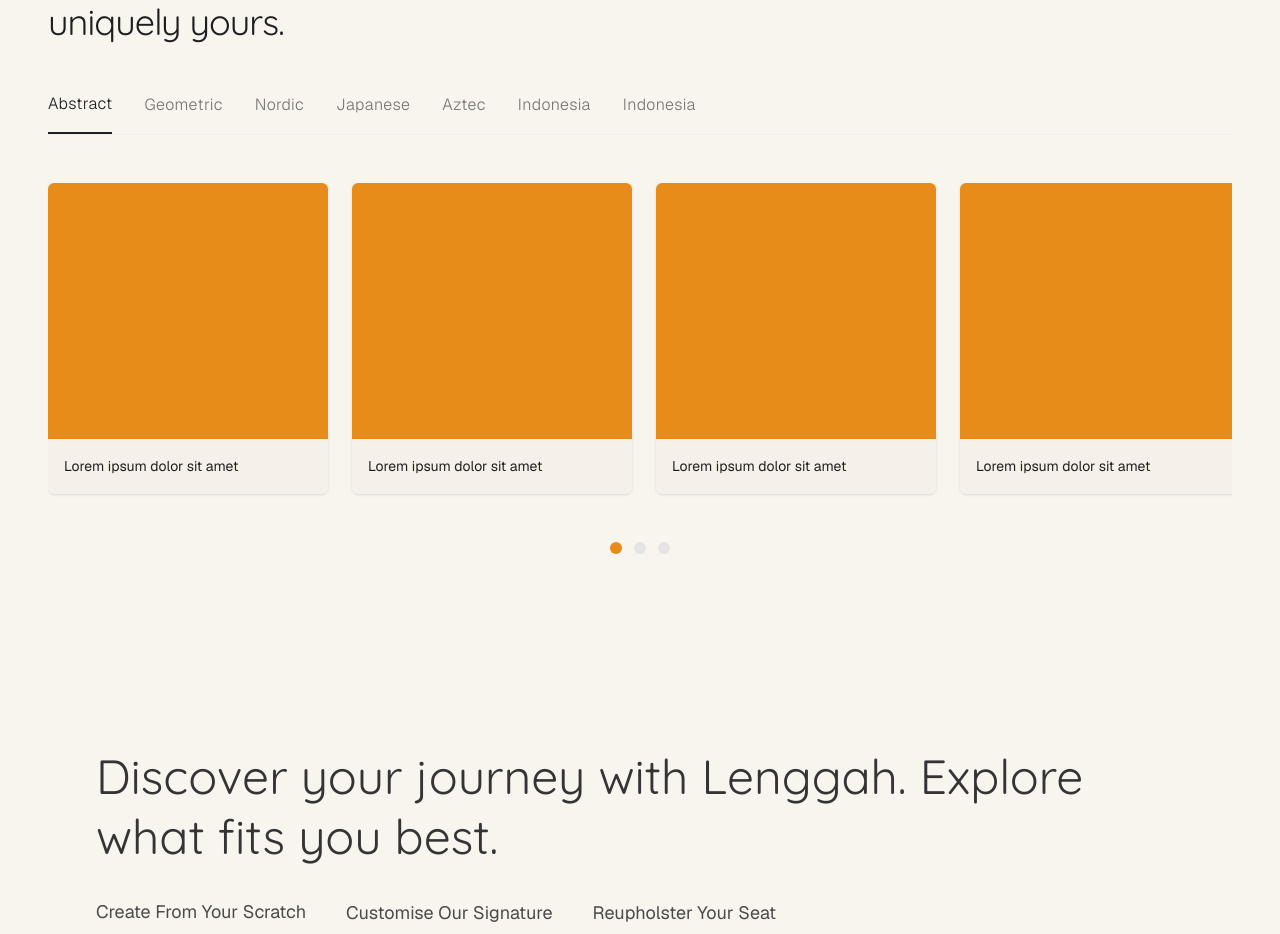
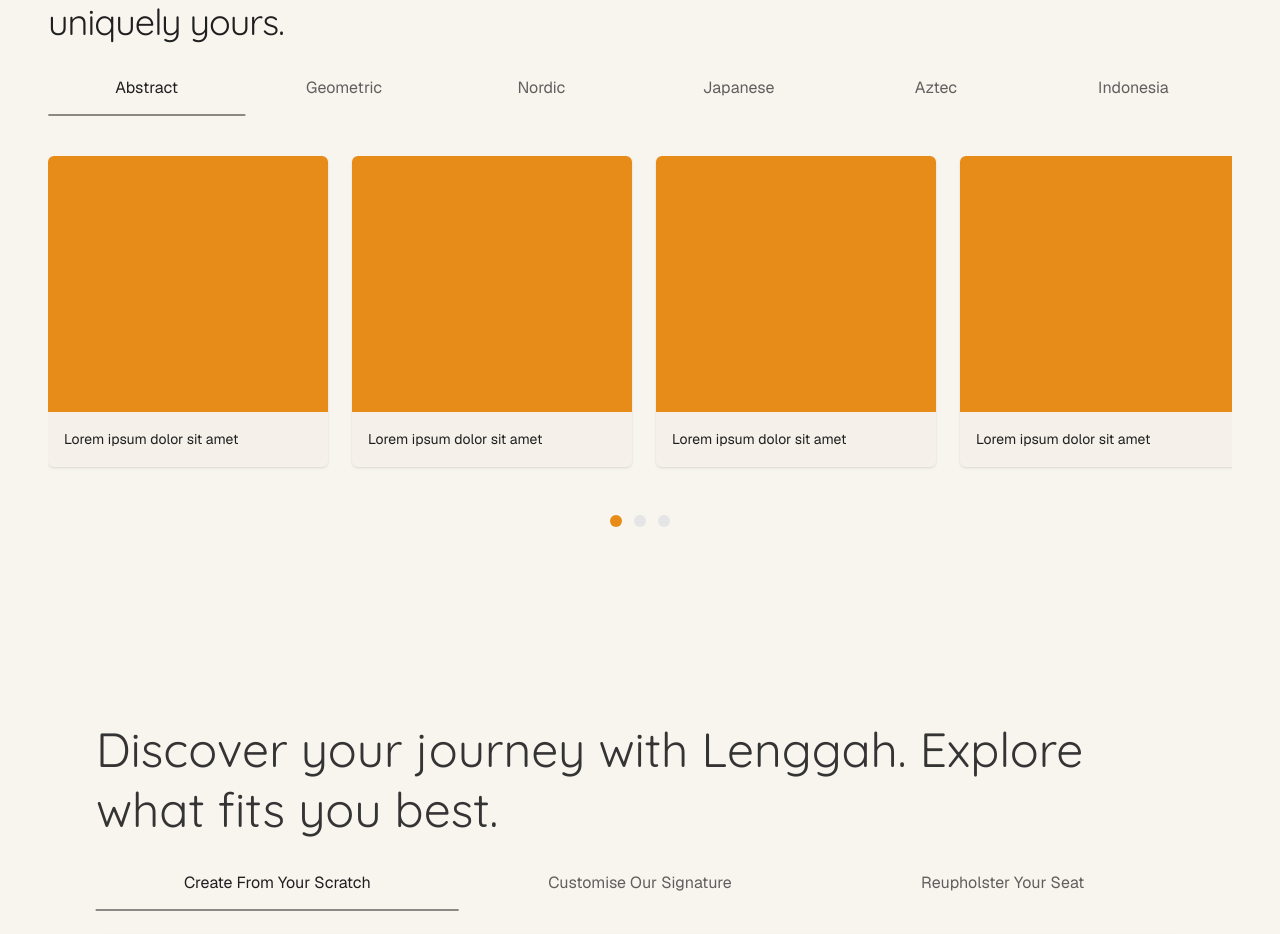
Before and after one commit to ArktikLabs/lenggah.com-v2, a Next.js app: page / in a window 1280 px wide. Shown: the part 1853-2787 px from the top of the page. Built offline with nearby package versions, Linux system fonts and the light colour scheme.

Commit message:
WIP: Fix tabbing

```diff
--- a/components/journey-section.tsx
+++ b/components/journey-section.tsx
@@ -1,9 +1,9 @@
-"use client"
+"use client";
 
 type Step = {
-  title: string
-  body: string
-}
+  title: string;
+  body: string;
+};
 
 const steps: Step[] = [
   {
@@ -18,9 +18,15 @@ const steps: Step[] = [
     title: "how to start designing",
     body: "Lorem ipsum dolor sit amet, consectetur adipiscing elit, sed do eiusmod tempor incididunt ut labore et dolore magna aliqua. Ut enim ad minim veniam, quis nostrud exercitation ullamco laboris nisi ut aliquip ex ea commodo consequat.",
   },
-]
+];
 
 export function JourneySection() {
+  const tabs = [
+    "Create From Your Scratch",
+    "Customise Our Signature",
+    "Reupholster Your Seat",
+  ];
+
   return (
     <section aria-labelledby="journey-title" className="py-16 md:py-24">
       <div className="mx-auto w-full max-w-6xl px-6 md:px-8">
@@ -33,22 +39,37 @@ export function JourneySection() {
           Discover your journey with Lenggah. Explore what fits you best.
         </h2>
 
-        {/* Tabs */}
-        <nav
-          aria-label="Journey options"
-          className="mt-8 flex flex-wrap items-center gap-10 text-base md:text-lg text-foreground/80"
-        >
-          <button className="pb-2 border-b-2 border-current" aria-current="page">
-            Create From Your Scratch
-          </button>
-          <button className="pb-2 hover:text-foreground">Customise Our Signature</button>
-          <button className="pb-2 hover:text-foreground">Reupholster Your Seat</button>
+        {/* Category tabs */}
+        <nav aria-label="Categories" className="mt-6 w-full">
+          <ul className="flex w-full flex-wrap items-center text-sm md:text-base text-brand-ink/70">
+            {tabs.map((c, idx) => (
+              <li key={c} className="relative flex-1 min-w-0">
+                <a
+                  href="#"
+                  className={`block w-full px-2 py-2 text-center hover:text-brand-ink ${
+                    idx === 0 ? "text-brand-ink" : ""
+                  }`}
+                >
+                  {c}
+                </a>
+                {idx === 0 && (
+                  <span
+                    aria-hidden="true"
+                    className="pointer-events-none absolute -bottom-2 left-1/2 h-[2px] w-full -translate-x-1/2 bg-brand-ink/50"
+                  />
+                )}
+              </li>
+            ))}
+          </ul>
         </nav>
 
         {/* List items */}
         <div className="mt-8 space-y-8 md:space-y-10">
           {steps.map((s, i) => (
-            <article key={i} className="rounded-lg border border-black/5 bg-background shadow-sm">
+            <article
+              key={i}
+              className="rounded-lg border border-black/5 bg-background shadow-sm"
+            >
               <div className="grid grid-cols-1 md:grid-cols-[1fr_1.4fr]">
                 {/* Orange media block */}
                 <div
@@ -58,8 +79,12 @@ export function JourneySection() {
                 />
                 {/* Copy */}
                 <div className="p-6 md:p-8">
-                  <h3 className="text-lg md:text-xl font-medium text-foreground/90">{s.title}</h3>
-                  <p className="mt-3 text-sm leading-6 text-foreground/70">{s.body}</p>
+                  <h3 className="text-lg md:text-xl font-medium text-foreground/90">
+                    {s.title}
+                  </h3>
+                  <p className="mt-3 text-sm leading-6 text-foreground/70">
+                    {s.body}
+                  </p>
                 </div>
               </div>
             </article>
@@ -73,10 +98,16 @@ export function JourneySection() {
             style={{ backgroundColor: "var(--brand-accent, #EA8B1A)" }}
             aria-label="Slide 1"
           />
-          <span className="h-2.5 w-2.5 rounded-full bg-foreground/20" aria-label="Slide 2" />
-          <span className="h-2.5 w-2.5 rounded-full bg-foreground/20" aria-label="Slide 3" />
+          <span
+            className="h-2.5 w-2.5 rounded-full bg-foreground/20"
+            aria-label="Slide 2"
+          />
+          <span
+            className="h-2.5 w-2.5 rounded-full bg-foreground/20"
+            aria-label="Slide 3"
+          />
         </div>
       </div>
     </section>
-  )
+  );
 }
--- a/components/patterns-section.tsx
+++ b/components/patterns-section.tsx
@@ -1,7 +1,14 @@
-import { ChevronRight } from "lucide-react"
+import { ChevronRight } from "lucide-react";
 
 export function PatternsSection() {
-  const tabs = ["Abstract", "Geometric", "Nordic", "Japanese", "Aztec", "Indonesia", "Indonesia"]
+  const tabs = [
+    "Abstract",
+    "Geometric",
+    "Nordic",
+    "Japanese",
+    "Aztec",
+    "Indonesia",
+  ];
 
   const cards = [
     { id: 1, title: "Lorem ipsum dolor sit amet" },
@@ -10,29 +17,40 @@ export function PatternsSection() {
     { id: 4, title: "Lorem ipsum dolor sit amet" },
     { id: 5, title: "Lorem ipsum dolor sit amet" },
     { id: 6, title: "Lorem ipsum dolor sit amet", hasChevron: true },
-  ]
+  ];
 
   return (
     <section className="bg-background px-6 py-16 lg:px-12 lg:py-24">
       <div className="mx-auto max-w-7xl">
         {/* Heading */}
         <h2 className="font-display text-3xl leading-snug tracking-tight text-foreground lg:text-4xl lg:leading-tight">
-          Various Patterns inspired by global ethnic artistry and crafted to be uniquely yours.
+          Various Patterns inspired by global ethnic artistry and crafted to be
+          uniquely yours.
         </h2>
 
-        {/* Tab navigation */}
-        <div className="mt-12 flex gap-8 border-b border-border/30">
-          {tabs.map((tab, idx) => (
-            <button
-              key={idx}
-              className={`pb-4 text-sm font-light tracking-wide transition-colors lg:text-base ${
-                idx === 0 ? "border-b-2 border-foreground text-foreground" : "text-foreground/60 hover:text-foreground"
-              }`}
-            >
-              {tab}
-            </button>
-          ))}
-        </div>
+        {/* Category tabs */}
+        <nav aria-label="Categories" className="mt-6 w-full">
+          <ul className="flex w-full flex-wrap items-center text-sm md:text-base text-brand-ink/70">
+            {tabs.map((c, idx) => (
+              <li key={c} className="relative flex-1 min-w-0">
+                <a
+                  href="#"
+                  className={`block w-full px-2 py-2 text-center hover:text-brand-ink ${
+                    idx === 0 ? "text-brand-ink" : ""
+                  }`}
+                >
+                  {c}
+                </a>
+                {idx === 0 && (
+                  <span
+                    aria-hidden="true"
+                    className="pointer-events-none absolute -bottom-2 left-1/2 h-[2px] w-full -translate-x-1/2 bg-brand-ink/50"
+                  />
+                )}
+              </li>
+            ))}
+          </ul>
+        </nav>
 
         {/* Horizontal scrollable card grid */}
         <div className="mt-12 overflow-x-auto">
@@ -57,7 +75,9 @@ export function PatternsSection() {
 
                 {/* Card footer */}
                 <div className="bg-secondary/40 p-4">
-                  <p className="text-sm leading-relaxed text-foreground">{card.title}</p>
+                  <p className="text-sm leading-relaxed text-foreground">
+                    {card.title}
+                  </p>
                 </div>
               </div>
             ))}
@@ -66,11 +86,20 @@ export function PatternsSection() {
 
         {/* Pagination dots */}
         <div className="mt-8 flex items-center justify-center gap-3">
-          <button aria-label="Page 1" className="h-3 w-3 rounded-full bg-accent" />
-          <button aria-label="Page 2" className="h-3 w-3 rounded-full bg-border" />
-          <button aria-label="Page 3" className="h-3 w-3 rounded-full bg-border" />
+          <button
+            aria-label="Page 1"
+            className="h-3 w-3 rounded-full bg-accent"
+          />
+          <button
+            aria-label="Page 2"
+            className="h-3 w-3 rounded-full bg-border"
+          />
+          <button
+            aria-label="Page 3"
+            className="h-3 w-3 rounded-full bg-border"
+          />
         </div>
       </div>
     </section>
-  )
+  );
 }
```
